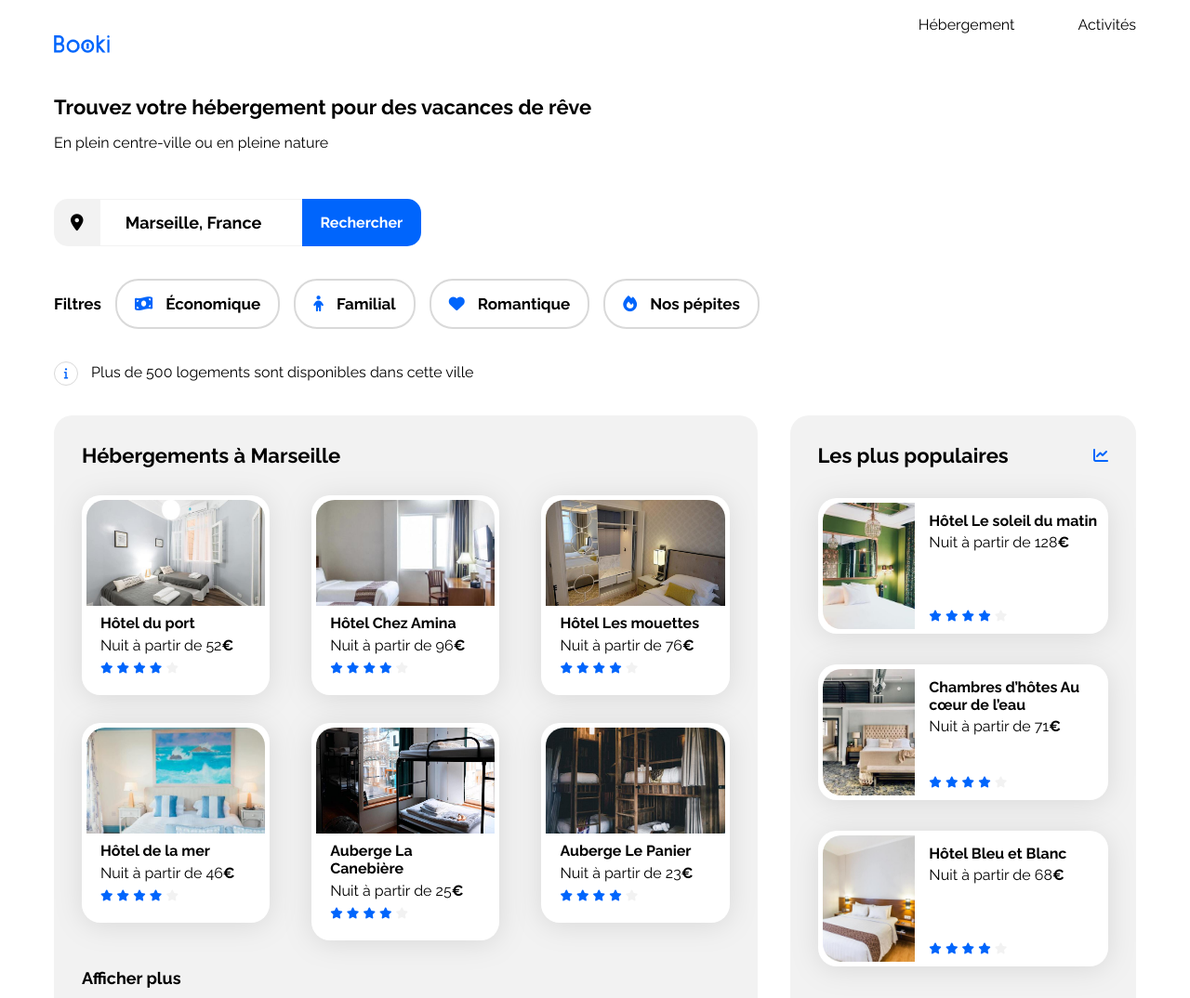
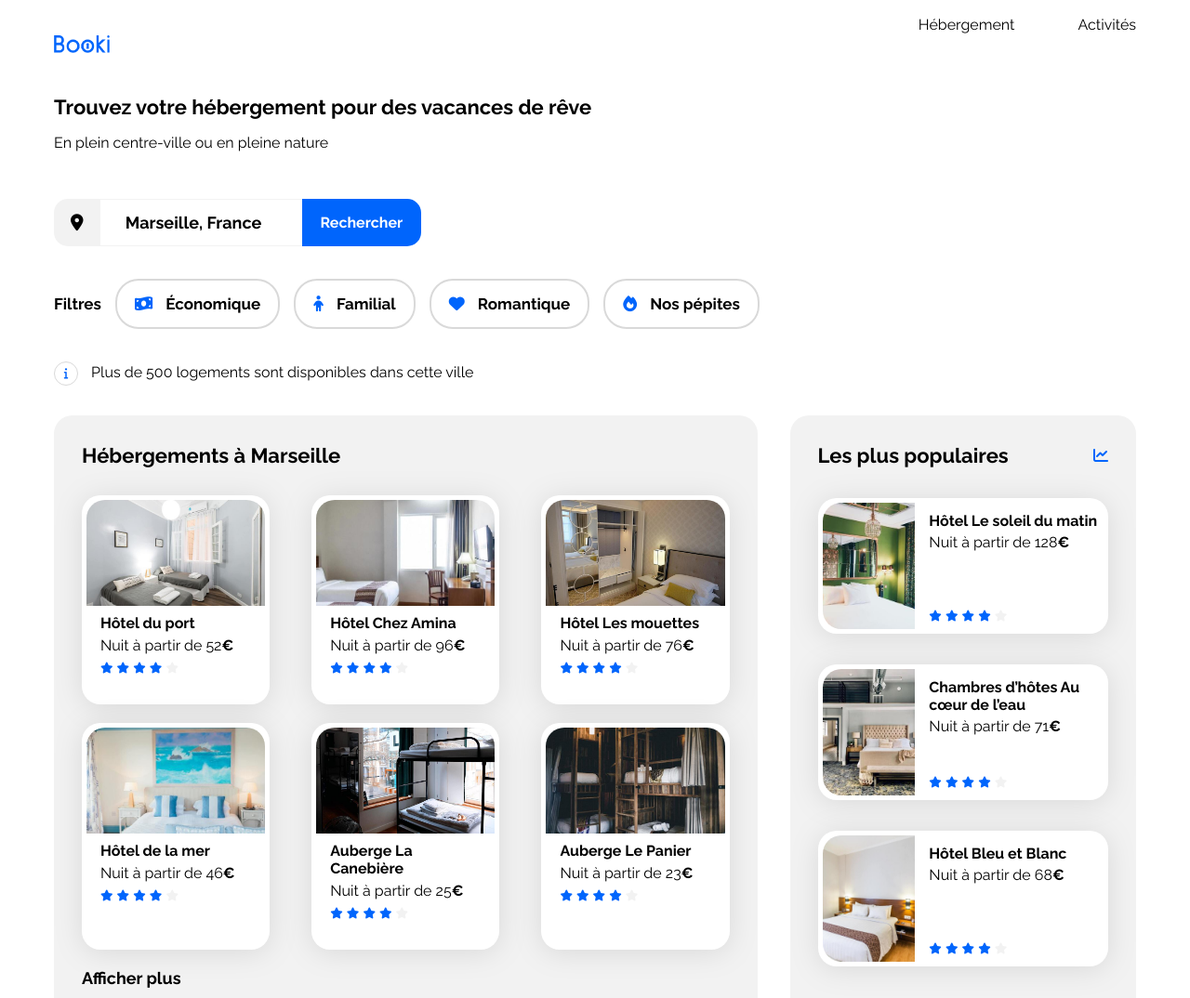
Before and after one commit to CorentinNOC/booki, a plain HTML site: page index.html in a window 1280 px wide. Shown: the top 1074 px of the page at 93% size. Drawn offline with Linux system fonts and the light colour scheme.

Commit message:
fix: hebergement cards height

```diff
--- a/css/herbegement.css
+++ b/css/herbegement.css
@@ -24,6 +24,10 @@
 
 .hebergements-cards a {
   flex: 0 0 calc(100% / 3 - 30px);
+}
+
+.hebergements-cards .card {
+  height: 100%;
 }
 
 .hebergements-cards .card img {
```
